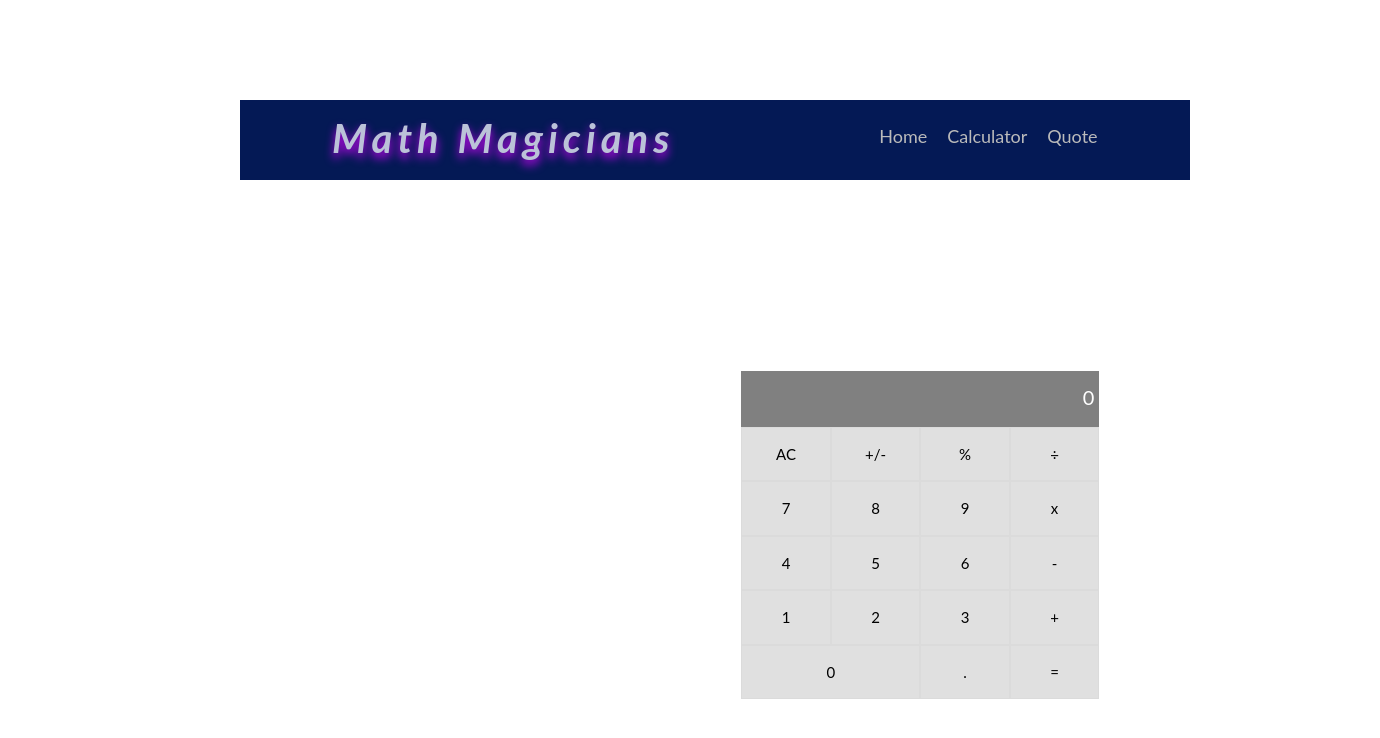
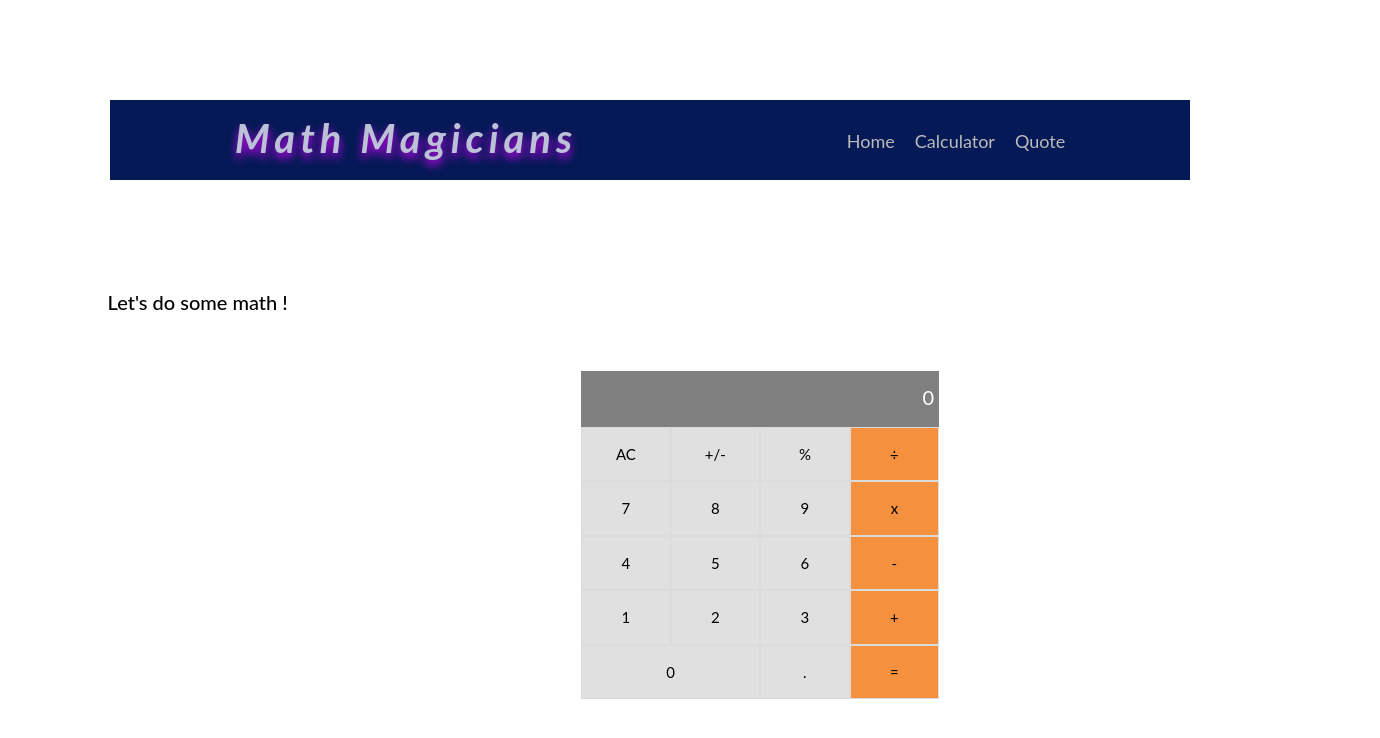
Before and after one commit to fernando-silvabr66/math-magicians, a React (Create React App) app: page /calculator in a window 1280 px wide. Shown: the top 738 px of the page, 1380 px wide, since content can reach past the window. Built offline with nearby package versions, Linux system fonts and the light colour scheme.

Commit message:
Layout and functions fix

```diff
--- a/src/pages/Header.js
+++ b/src/pages/Header.js
@@ -3,14 +3,11 @@ import '../style/Header.css';
 
 const Header = () => (
   <header className="header">
-    <Link to="/">
-      <h1>Math Magicians</h1>
-    </Link>
     <nav className="nav">
       <h1 className="nav-title">Math Magicians</h1>
       <ul className="nav-links">
         <li>
-          <Link to="/" className="nav-item">Home</Link>
+          <Link to="/home" className="nav-item">Home</Link>
         </li>
         <li>
           <Link to="/calculator" className="nav-item">Calculator</Link>
--- a/src/pages/QuotePage.jsx
+++ b/src/pages/QuotePage.jsx
@@ -1,4 +1,5 @@
 import React from 'react';
+import '../style/QuotePage.css';
 
 const QuotePage = () => (
   <>
--- a/src/style/App.css
+++ b/src/style/App.css
@@ -11,11 +11,12 @@
   margin: 15px auto;
 }
 
-header {
-  min-height: 10vh;
+main {
+  width: 100%;
+  min-height: 80vh;
+  color: black;
 }
 
-main {
-  width: 100vw;
-  min-height: 80vh;
+main h2 {
+  color: black;
 }
--- a/src/style/Calculator.css
+++ b/src/style/Calculator.css
@@ -1,23 +1,5 @@
-.calculator-section {
-  width: 100vw;
-  min-height: 80vh;
-  display: flex;
-  justify-content: space-around;
-  align-items: center;
-}
-
-.calculator-section h2 {
-  font-size: 4rem;
-  align-self: flex-start;
-  margin-top: 10rem;
-}
-
 .calculator {
   width: 60%;
-}
-
-.m-3 {
-  margin: 0 !important;
 }
 
 .m-2 {
@@ -36,6 +18,7 @@
 
 .result {
   background-color: gray;
+  color: white;
   line-height: 43px;
   min-height: 7vh;
   text-align: right;
@@ -46,7 +29,7 @@
   border-color: #dbdbdb;
 }
 
-.btn-warning {
+.btn-operations {
   background-color: #f5913e;
   border: 1px solid #dbdbdb;
   color: black;
--- a/src/style/CalculatorPage.css
+++ b/src/style/CalculatorPage.css
@@ -7,49 +7,10 @@
 }
 
 .calculator-section h2 {
-  font-size: 4rem;
+  font-size: 2rem;
   align-self: flex-start;
   margin-top: 10rem;
-}
-
-.calculator {
-  width: 60%;
-}
-
-.m-3 {
-  margin: 0 !important;
-}
-
-.m-2 {
-  margin: 0 !important;
-}
-
-.row > * {
-  padding-right: 0 !important;
-  padding-left: 0 !important;
-}
-
-.btn {
-  border-radius: 0 !important;
-  color: black;
-}
-
-.result {
-  background-color: gray;
-  line-height: 43px;
-  min-height: 7vh;
-  text-align: right;
-}
-
-.p-4 {
-  background-color: #e0e0e0;
-  border-color: #dbdbdb;
-}
-
-.btn-warning {
-  background-color: #f5913e;
-  border: 1px solid #dbdbdb;
-  color: black;
+  color:black;
 }
 
 @media screen and (max-width: 800px) {
--- a/src/style/FrontPage-to-remove.css
+++ /dev/null
@@ -1,43 +0,0 @@
-nav {
-  width: 100vw;
-  min-height: 10vh;
-  background-color: var(--bg-secondary);
-  display: flex;
-  justify-content: space-around;
-  align-items: center;
-}
-
-.nav-title {
-  font-size: 4rem;
-  font-weight: bolder;
-  letter-spacing: 0.5rem;
-  line-height: 1rem;
-  color: var(--gray-clr);
-  font-style: italic;
-  text-shadow: 0 0.5rem 1rem var(--border-clr);
-}
-
-.nav-links {
-  list-style-type: none;
-  display: flex;
-  gap: 2rem;
-}
-
-.nav-item {
-  text-decoration: none;
-  color: var(--white-clr);
-  transition: 0.4s;
-}
-
-.nav__link:hover,
-.nav__link:focus {
-  color: var(--border-clr);
-}
-
-@media screen and (max-width: 600px) {
-  .nav-title {
-    padding-top: 1rem;
-    font-size: 3rem;
-    letter-spacing: 0;
-  }
-}
--- a/src/style/Header.css
+++ b/src/style/Header.css
@@ -35,6 +35,9 @@ nav {
 .nav-links {
   list-style-type: none;
   display: flex;
+  flex-direction: row;
+  align-items: center;
+  margin-bottom: 0;
   gap: 2rem;
 }
 
@@ -42,6 +45,7 @@ nav {
   text-decoration: none;
   color: var(--white-clr);
   transition: 0.4s;
+  align-self: center;
 }
 
 .nav-item:hover,
@@ -50,6 +54,7 @@ nav {
 }
 
 @media screen and (max-width: 600px) {
+
   .nav-title {
     padding-top: 1rem;
     font-size: 3rem;
--- a/src/style/HomePage.css
+++ b/src/style/HomePage.css
@@ -4,9 +4,16 @@
 
 .home-section h2 {
   font-size: 3rem;
+  color: black;
 }
 
 .home-section p {
-  margin: 4rem 0;
+  margin: 3;
   text-align: justify;
+  color: black;
 }
+
+@media screen and (max-width: 600px) {
+
+
+}
--- /dev/null
+++ b/src/style/QuotePage.css
@@ -0,0 +1,31 @@
+.quote-section {
+  margin-top: 10rem;
+}
+
+.quote-section q {
+  font-size: 2rem;
+}
+
+.quote-section span {
+  display: block;
+  text-align: right;
+  margin: 3rem;
+  padding-right: 8rem
+}
+
+@media screen and (max-width: 500px) {
+
+  .quote-section q {
+    display: flex;
+    font-size: 2rem;
+    line-height: 2rem;
+  }
+
+  .quote-section span {
+    display: flex;
+    align-self: right;
+    font-size: 2rem;
+    margin: 1rem;
+    padding-right: 8rem
+  }
+}
--- a/src/style/index.css
+++ b/src/style/index.css
@@ -3,6 +3,7 @@
   padding: 0;
   box-sizing: inherit;
   color: #fff;
+  color: black;
 }
 
 :root {
```
Also changed, not shown: src/components/FrontPage-to-remove.jsx (deleted, +0 -28 lines), src/components/Header-to-temove.jsx (deleted, +0 -28 lines).
